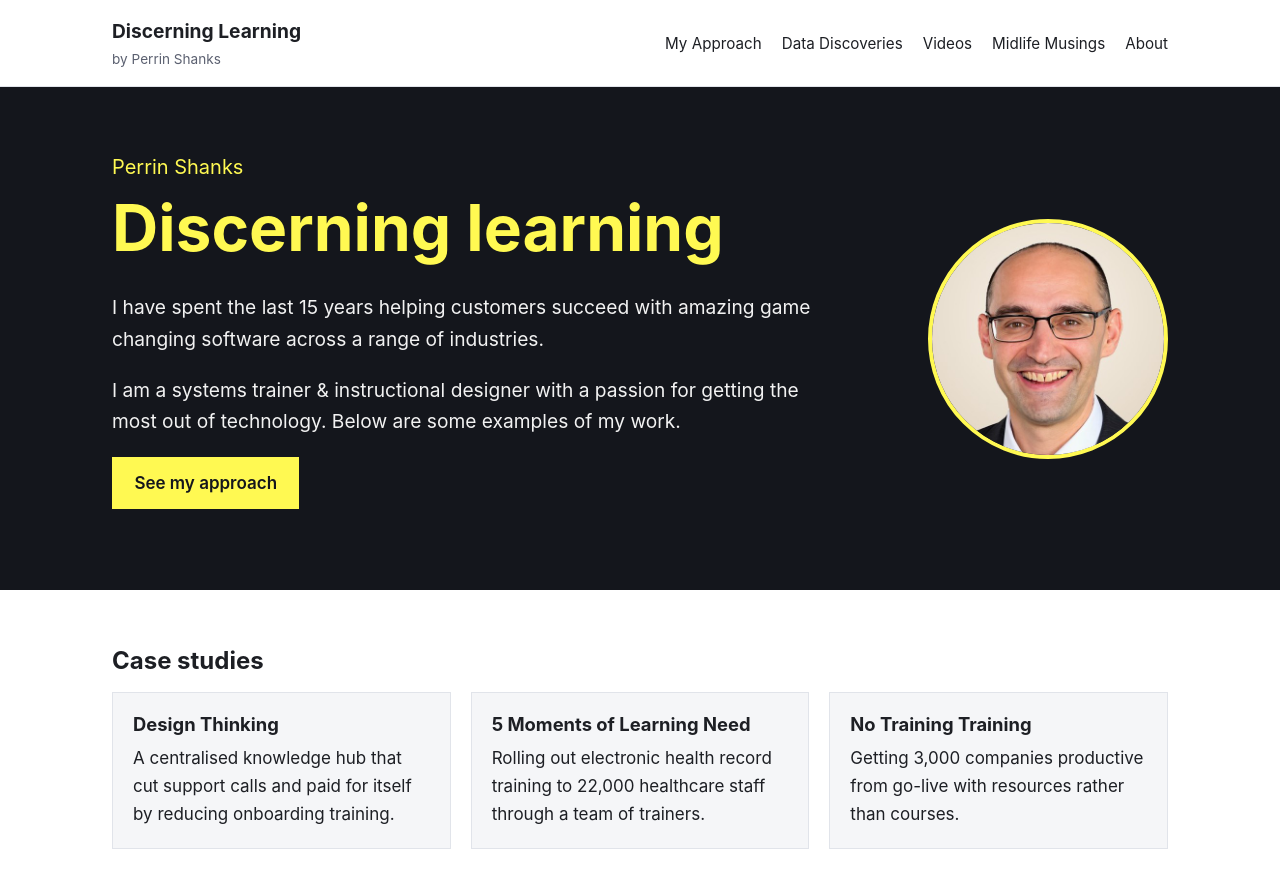
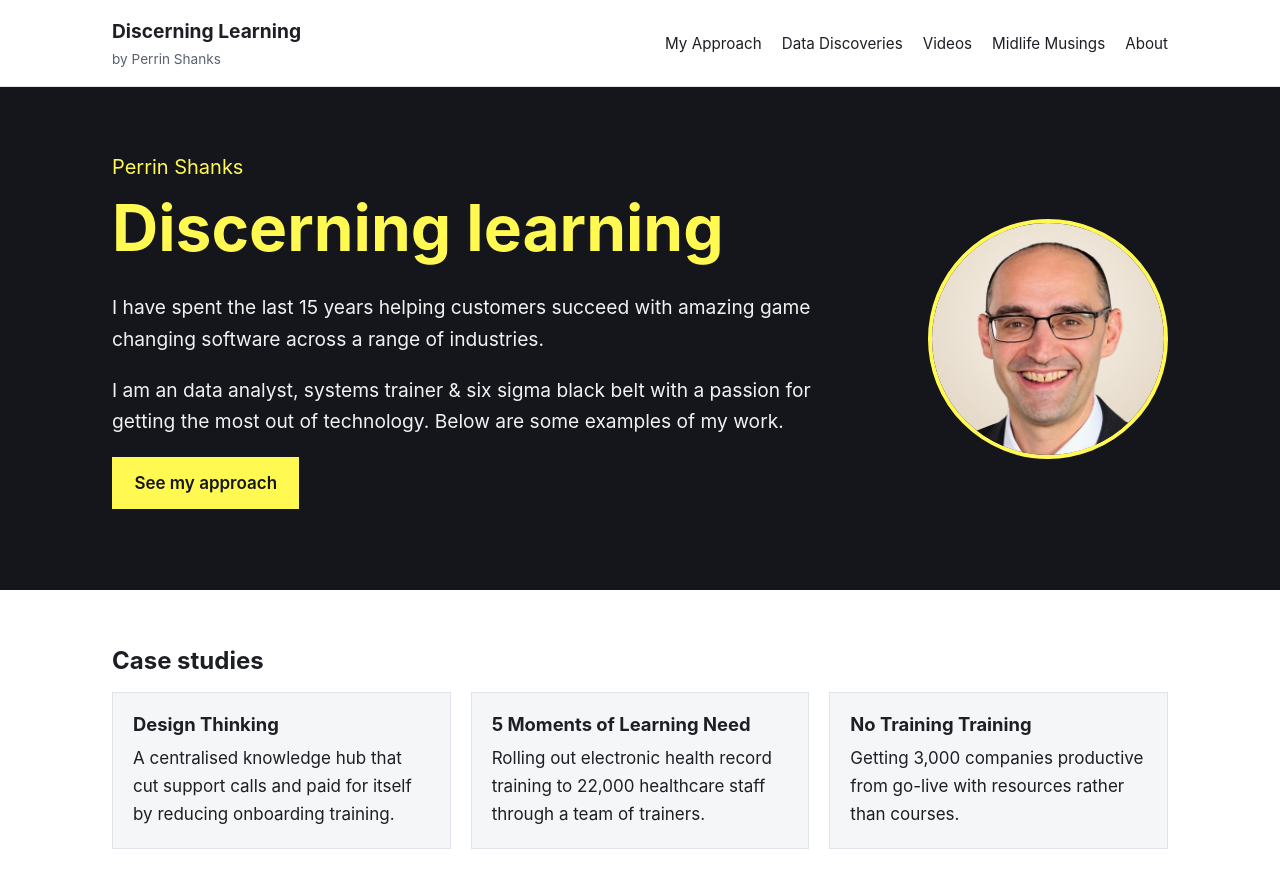
Before and after one commit to PerrinShanks-Cogito/discerninglearning, a Jekyll site: the page built from index.html, in a window 1280 px wide and 900 px high. Shown: the top 888 px of the window. Built offline with Jekyll 4.4.1, drawn with Linux system fonts in a browser that asks for light colours.

Commit message:
Update job title in hero section of index.html

```diff
--- a/index.html
+++ b/index.html
@@ -11,7 +11,7 @@ redirect_from:
       <p class="hero__kicker">{{ site.author }}</p>
       <h1 class="hero__title">Discerning learning</h1>
       <p class="hero__lede">I have spent the last 15 years helping customers succeed with amazing game changing software across a range of industries.</p>
-      <p class="hero__lede">I am a systems trainer &amp; instructional designer with a passion for getting the most out of technology. Below are some examples of my work.</p>
+      <p class="hero__lede">I am an data analyst, systems trainer &amp; six sigma black belt with a passion for getting the most out of technology. Below are some examples of my work.</p>
       <p><a class="button" href="{{ '/my-approach/' | relative_url }}">See my approach</a></p>
     </div>
   </div>
```
